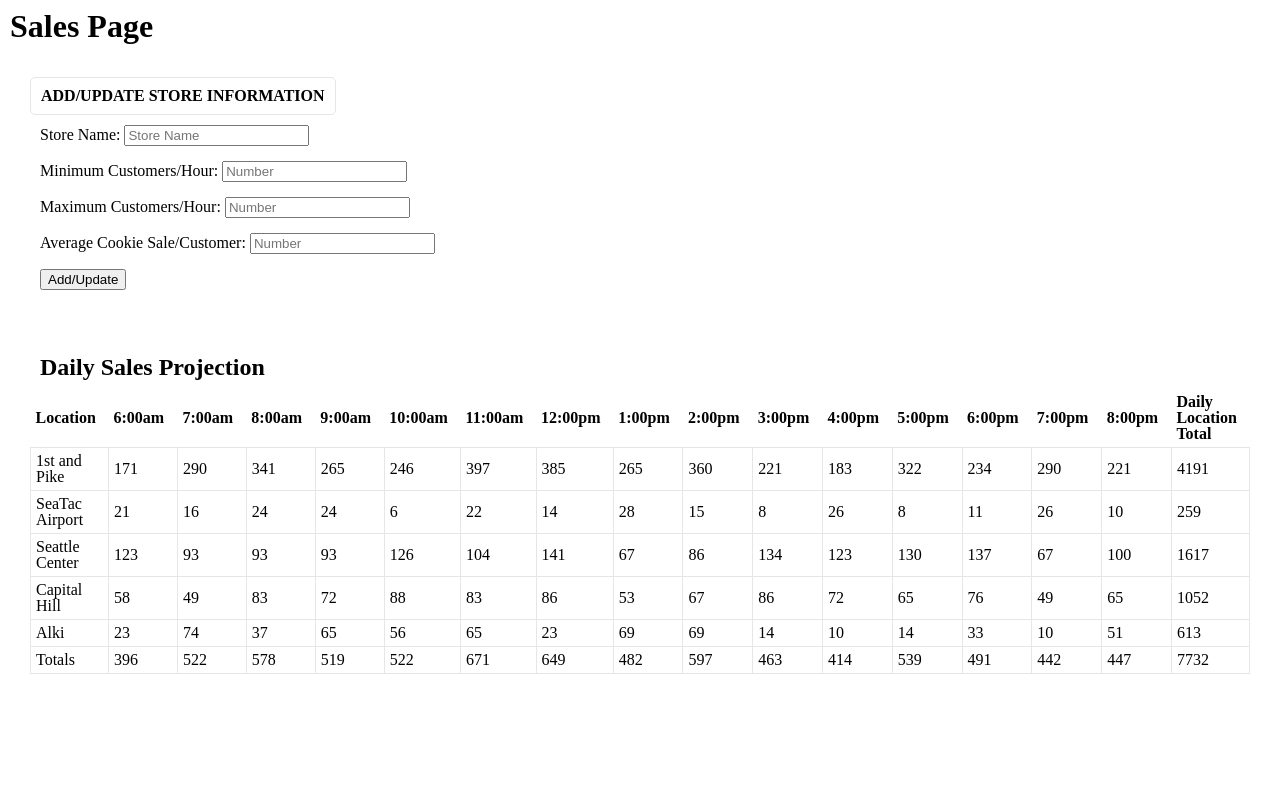
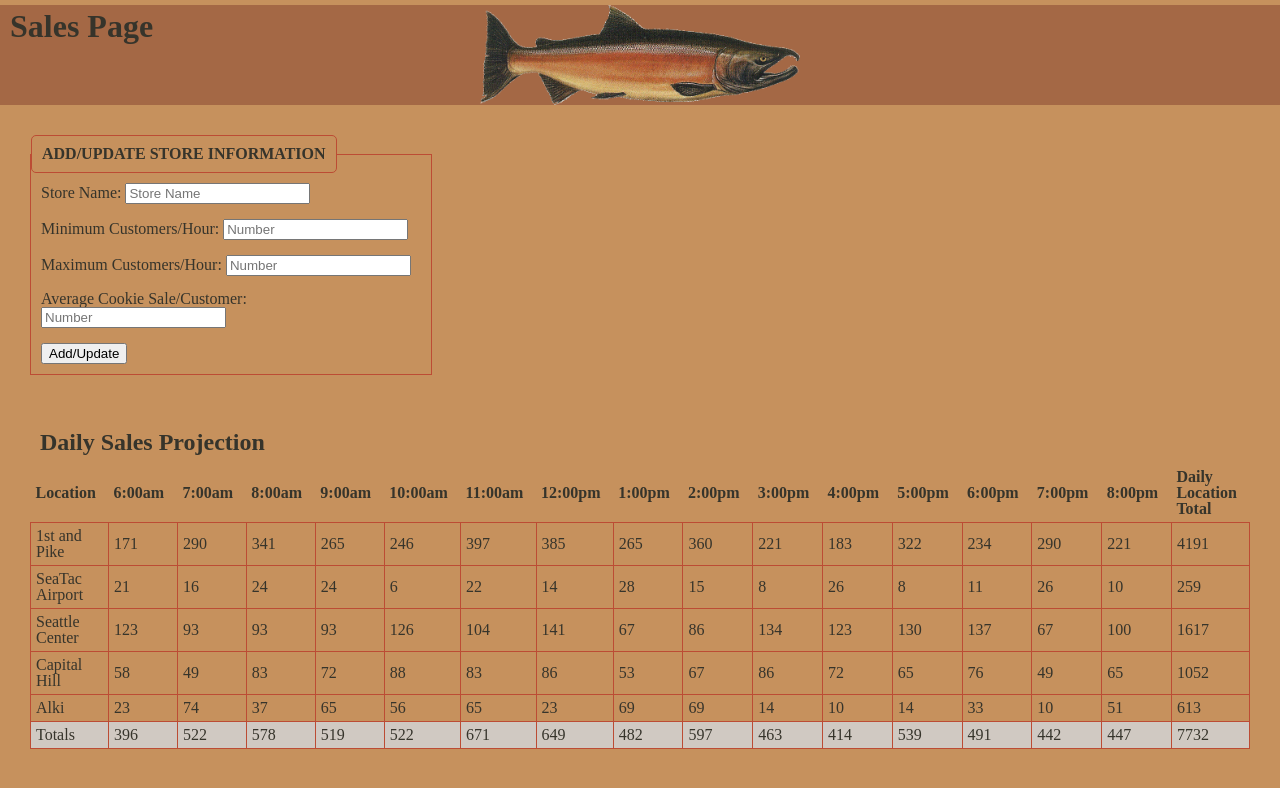
Before and after one commit to stephenchu530/Cookie_Stand, a plain HTML site: page sales.html in a window 1280 px wide. Drawn offline with Linux system fonts and the light colour scheme.

Commit message:
style: added css and other styling features

```diff
--- a/css/style.css
+++ b/css/style.css
@@ -1,3 +1,12 @@
+body {
+  background-color: #C6915D;
+  color: #36342B;
+}
+header {
+  background: #A46845 url(../img/salmon.png) center no-repeat;
+  background-size: auto 100px;
+  height: 100px;
+}
 h1, h2, p {
   margin: 5px;
   padding: 5px;
@@ -16,7 +25,7 @@ table {
   word-wrap: break-word;
 }
 th, td {
-  border: 1px solid #e6e6e6;
+  border: 1px solid #BC4C34;
   width: 150px;
   padding: 5px;
   vertical-align: middle;
@@ -32,15 +41,19 @@ section {
   font-weight: 600;
   border: 0;
 }
+tfoot {
+  background-color: #D0C9C2;
+}
 fieldset {
-  max-width: 700px;
+  max-width: 400px;
+  border: 1px solid #BC4C34;
 }
 fieldset div {
   margin: 5px;
   padding: 5px;
 }
 legend {
-  border: 1px solid #e6e6e6;
+  border: 1px solid #BC4C34;
   border-radius: 5px;
   padding: 10px 10px;
   text-align: left;
--- a/js/app.js
+++ b/js/app.js
@@ -165,6 +165,8 @@ function makeStores() {
   return stores;
 }
 
+// Only load if on Sales Page
+if (storeForm) {
   // Event listener for store submission form
   storeForm.addEventListener('submit', handleAddUpdateSubmit);
 
@@ -173,3 +175,4 @@ allStores = makeStores();
 
   // Render the Daily Sales Table
   renderDailySalesTable();
+}
```
Also changed, not shown: index.html (+2 -0 lines). Lines whose indentation alone changed are shown as unchanged.
